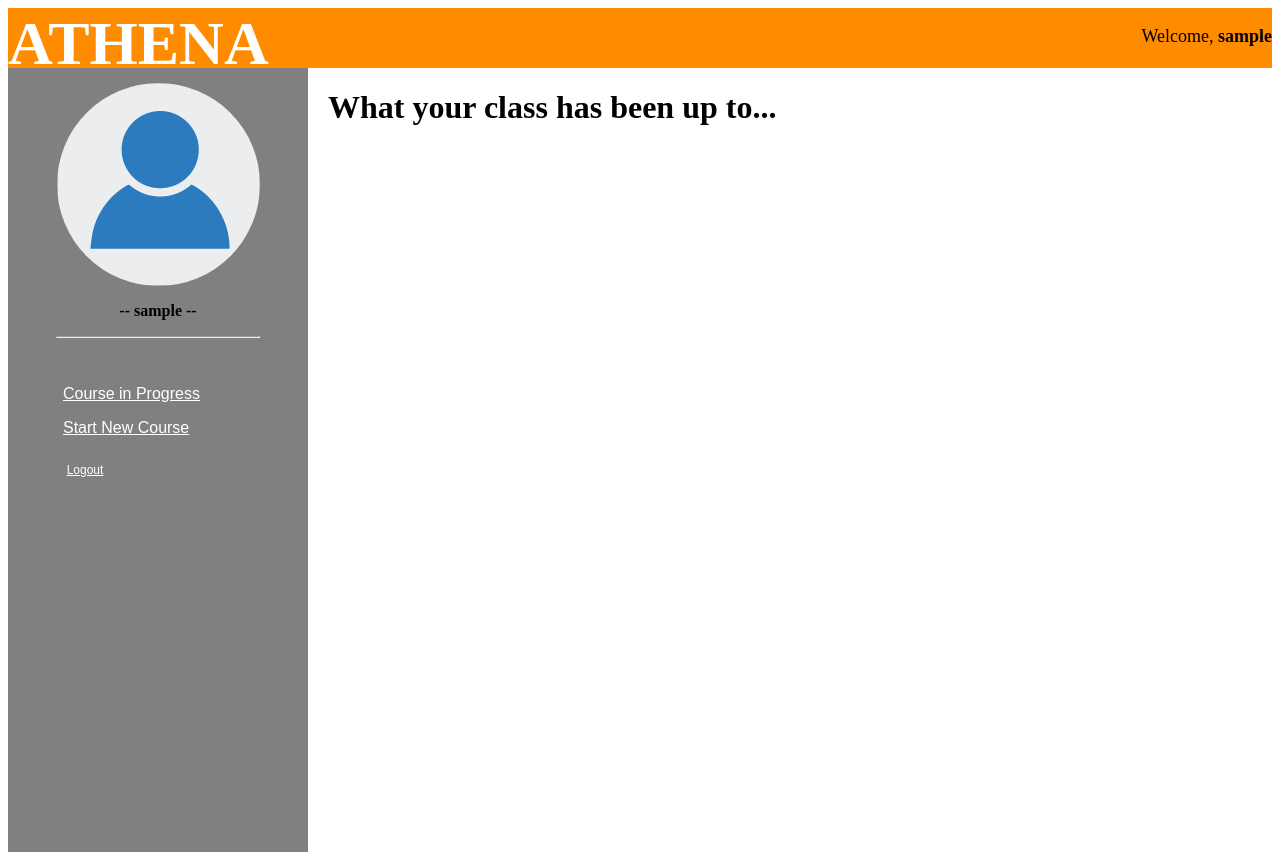
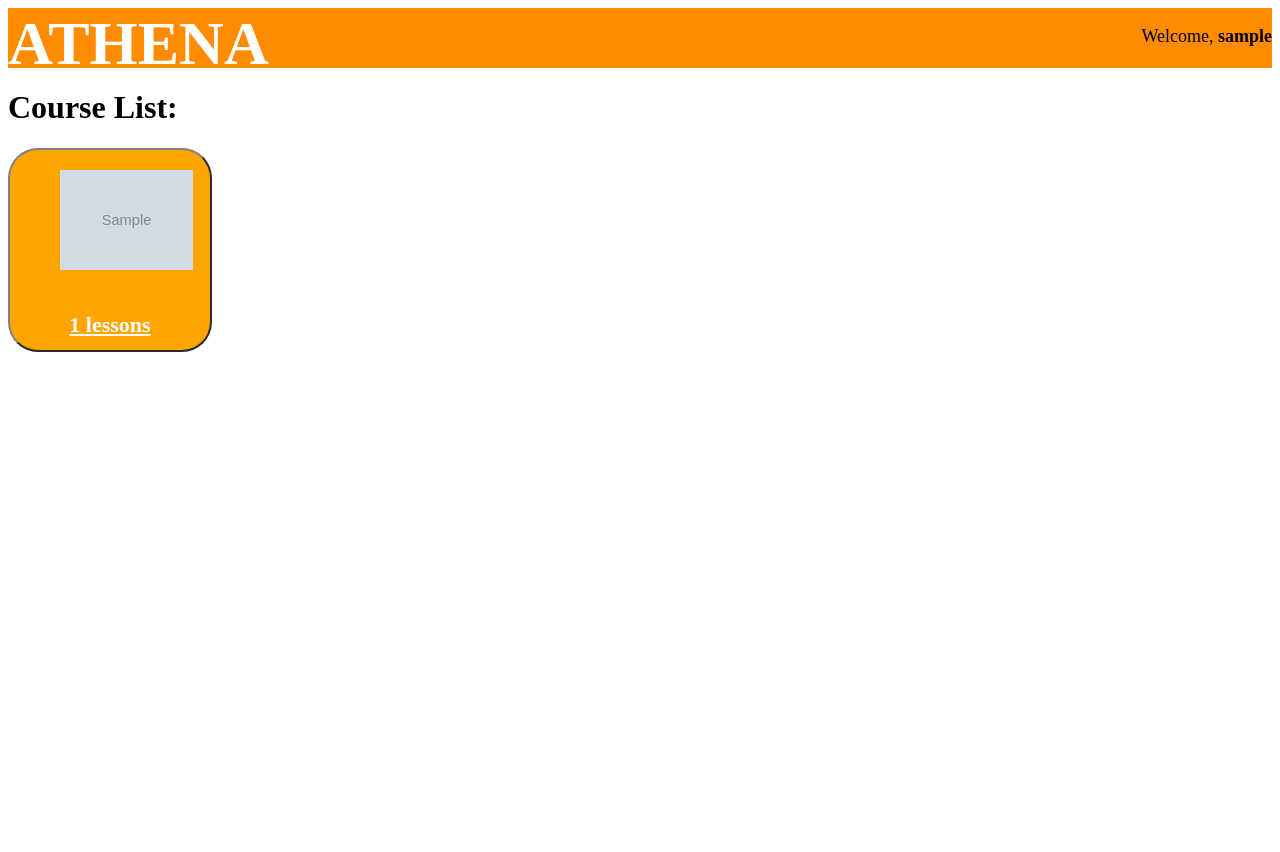
Before and after one commit to Jersyliu/athena, a Django app: page /homepage/startanewcourse/ in a window 1280 px wide. After the commit the page ends 352 px from the top, so only its background shows below. Run offline with Django 3.2, Linux system fonts and the light colour scheme; a user stored in the database is signed in; tables that the repository leaves empty hold one stand-in row (values such as "Sample post"); grey boxes marked "Sample" are stand-in pictures.

Commit message:
sprint changes

```diff
--- a/homepage/static/homepage/style.css
+++ b/homepage/static/homepage/style.css
@@ -52,9 +52,16 @@
     color: white;
     font-size: 16px;
     font-family:sans-serif;
+     text-decoration:none;
 }
 hr{
     width:75%;
+}
+
+label{
+    font-weight:bold;
+    font-family:sans-serif;
+    color:white;
 }
 
 .newsfeed{
@@ -121,3 +128,41 @@
 td{
     padding: 5px
 }
+
+.course_block:hover{
+    background-color:darkorange;
+}
+
+.course_link{
+    display:block;
+    color: white;
+    font-weight:bold;
+    font-size:22px;
+}
+.course_block{
+    float:left;
+    width:200px;
+    height:200px;
+    border-style: outset;
+    border-width: 2px;
+    border-color: grey;
+    border-radius: 30px;
+    background-color: orange;
+}
+
+.course_image{
+    text-align: center;
+    height:100px;
+    position:relative;
+    left:20%;
+    padding: 20px 10px;
+}
+
+.course_content{
+    text-align: center;
+}
+
+.spacing{
+    float:left;
+    padding: 10px;
+}
--- a/homepage/templates/homepage/index.html
+++ b/homepage/templates/homepage/index.html
@@ -14,8 +14,8 @@
     </div>
     <div class="listoptions">
         <ul>
-            <li><a href="#">Course in Progress</a></li>
-            <li><a href="{% url 'homepage:startanewcourse'%}">Start New Course</a></li>
+            <li><a href="#"><label>>> </label>Course in Progress</a></li>
+            <li><a href="{% url 'homepage:startanewcourse'%}"><label>>> </label>Start New Course</a></li>
         </ul>
     </div>
 <a class="abutton" href="{% url 'homepage:logoutuser' %}">Logout</a>
--- /dev/null
+++ b/homepage/templates/homepage/lessondetail.html
@@ -0,0 +1,5 @@
+<h1> Welcome {{ User.username }}, this is the whole lesson list for {{CourseName}} </h1>
+
+{% for i in lessonDetail %}
+    <div><p>{{ i.lesson_name }}:{{ i.summary }} </p></div>
+{% endfor %}
--- /dev/null
+++ b/homepage/templates/homepage/startanewcourse.html
@@ -0,0 +1,20 @@
+{% load static %}
+<link rel="stylesheet" type="text/css" href="{% static 'homepage/style.css' %}" />
+
+<div class="titleAthena">
+    <span float="left"><h1 class="titleText"> ATHENA </h1></span>
+    <p class="helloUser">Welcome, <a class="username" href="{% url 'homepage:index' User.username %}">{{ User.username }}</a></p>
+</div>
+
+ <h1>Course List: </h1>
+
+{% for i in CourseClass %}
+    <div class = "course_block">
+        <a href="{% url 'homepage:lessondetail' i.course_name %}"class="course_link">
+        <!--<p class = "course_title"> {{ i.course_name}} </p> -->
+        <img class = "course_image" src= {{i.image}}>
+        <p class = "course_content">{{ i.num_of_lessons}} lessons </p>
+        </a>
+    </div>
+    <div class="spacing"></div>
+{% endfor %}
--- a/homepage/urls.py
+++ b/homepage/urls.py
@@ -5,6 +5,8 @@
 app_name = "homepage"
 
 urlpatterns = [
+        url(r'lessondetail/(?P<coursename>[a-zA-Z0-9+]+)/$', views.lessondetail, name = 'lessondetail'),
+        url(r'startanewcourse/$', views.allcourseslist, name = 'startanewcourse'),
         url(r'logoutuser/$',views.logoutuser, name = 'logoutuser'),
         url(r'^(?P<username>[a-zA-Z0-9]+)/$', views.index, name = 'index'),
 ]
--- a/homepage/views.py
+++ b/homepage/views.py
@@ -19,3 +19,9 @@
 def logoutuser(request):
     logout(request)
     return HttpResponseRedirect(reverse('login:index'))
+
+def allcourseslist(request):
+    return render(request, 'homepage/startanewcourse.html', {"CourseClass":Course.objects.all(),"User":request.user})
+
+def lessondetail(request, coursename):
+    return render(request, 'homepage/lessondetail.html', {"CourseName": coursename, "User":request.user, "lessonDetail":Lesson.objects.filter(course__course_name=coursename)})
--- a/login/models.py
+++ b/login/models.py
@@ -11,6 +11,7 @@
 class Course(models.Model):
     course_name = models.CharField(max_length=200)
     num_of_lessons = models.IntegerField(default=0)
+    image= models.CharField(max_length=200, default=None)
 
     def __str__(self):
         return self.course_name+";"+str(self.num_of_lessons)
@@ -18,7 +19,8 @@
 class Lesson(models.Model):
     course = models.ForeignKey(Course, on_delete=models.CASCADE)
     lesson_name = models.CharField(max_length=200)
-    content = models.CharField(max_length=20000)
+    content = models.CharField(max_length=200)
+    summary = models.CharField(max_length=20000, default=None)
 
     def __str__(self):
         return self.course.course_name+";"+self.lesson_name
```
Also changed, not shown: homepage/static/homepage/images/java.png (added), homepage/static/homepage/images/python.png (added), login/migrations/0002_auto_20161021_1739.py (added), login/migrations/0003_course_image.py (added).
